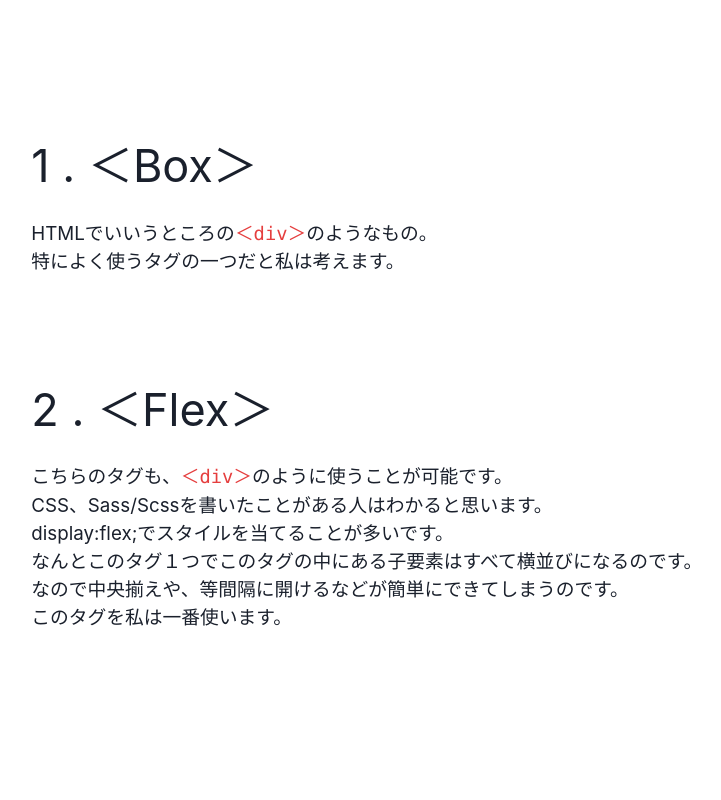
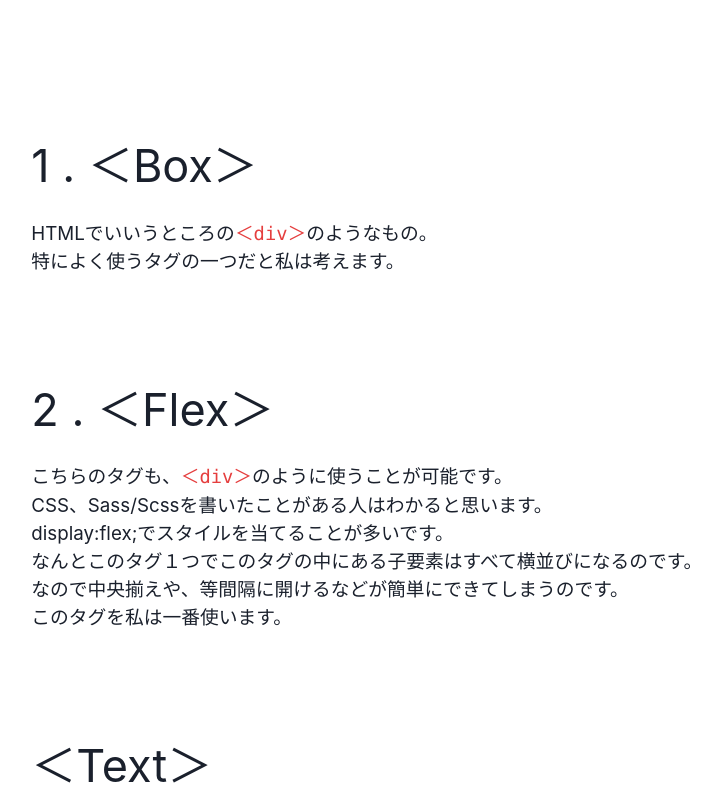
Before and after one commit to RikutoOgaki/React-CSSpage, a Next.js app: page /components/Chakra-UIcontents in a window 1280 px wide. Shown: the part 765-1565 px from the top of the page, without its empty margins (133-854 px from the left). Before the commit the page ends 1397 px from the top, so only its background shows below. Built offline with nearby package versions, Linux system fonts and the light colour scheme.

Commit message:
ReactCSS

```diff
--- a/src/pages/components/Chakra-UIcontents.tsx
+++ b/src/pages/components/Chakra-UIcontents.tsx
@@ -76,6 +76,12 @@ export default function Chakra() {
                             このタグを私は一番使います。
                         </Text>
                     </Box>
+                    <Box as='section'>
+                        <Text fontSize={'7xl'}>＜Text＞</Text>
+                        <Text fontSize={'3xl'}>
+
+                        </Text>
+                    </Box>
                 </Flex>
             </Flex>
         </>
```
